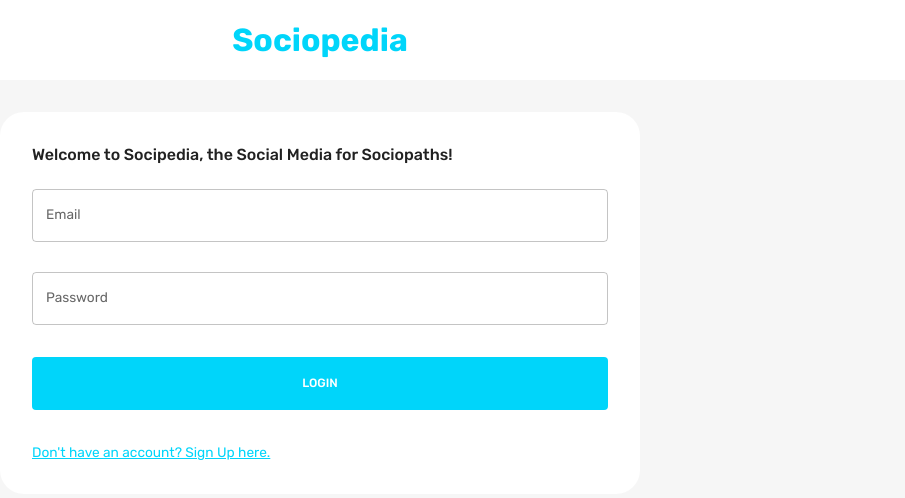
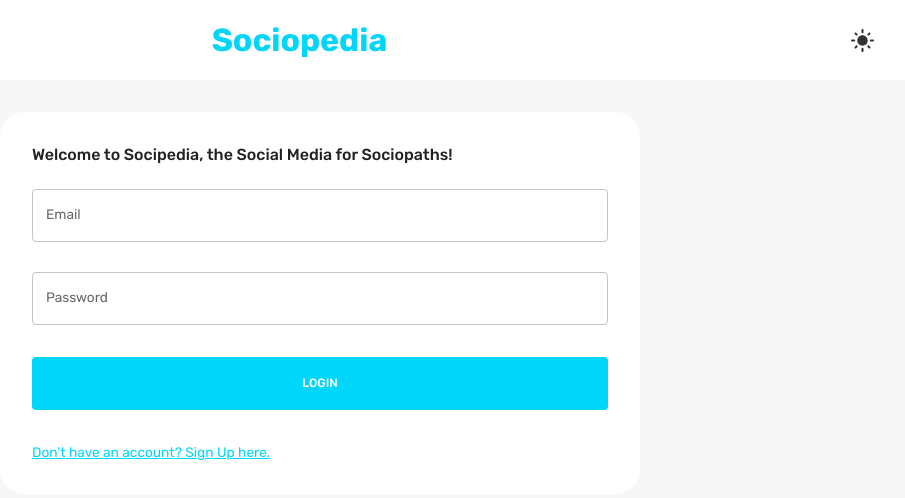
Before and after one commit to elektrick66/mern_social_media, a React (Create React App) app in the folder client/: page / in a window 1280 px wide. Shown: the top 498 px of the page, without its empty margins (320-1225 px from the left). Built offline with nearby package versions, Linux system fonts and the light colour scheme.

Commit message:
Added a dark mode button in the login form :)

```diff
--- a/client/src/scenes/loginPage/index.jsx
+++ b/client/src/scenes/loginPage/index.jsx
@@ -1,20 +1,41 @@
-import { Box, Typography, useTheme, useMediaQuery } from "@mui/material";
+import { Box, IconButton, Typography, useTheme, useMediaQuery } from "@mui/material";
 import Form from "./Form";
+
+import { DarkMode, LightMode } from "@mui/icons-material";
+import { setMode } from "state";
+import { useDispatch } from "react-redux";
 
 const LoginPage = () => {
   const theme = useTheme();
+
+  const dispatch = useDispatch();
+  const dark = theme.palette.neutral.dark;
+
+
   const isNonMobileScreens = useMediaQuery("(min-width: 1000px)");
   return (
     <Box>
       <Box
+        display="flex"
+        flexDirection="row"
+        justifyContent="space-between"
         width="100%"
         backgroundColor={theme.palette.background.alt}
         p="1rem 6%"
         textAlign="center"
       >
-        <Typography fontWeight="bold" fontSize="32px" color="primary">
+        <Box></Box>
+        <Typography alignSelf= "center" fontWeight="bold" fontSize="32px" color="primary">
           Sociopedia
         </Typography>
+
+        <IconButton onClick={()=> dispatch(setMode())}>
+          {theme.palette.mode === "dark" ? (
+            <DarkMode sx={{ fontsize: "25px" }} />
+          ) : (
+            <LightMode sx={{ color: dark, fontSize: "25px" }} />
+          )}
+        </IconButton>
       </Box>
 
       <Box
```
